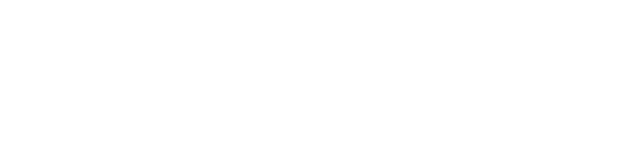
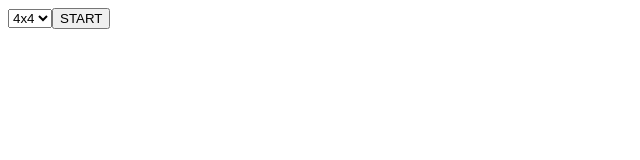
Before and after one commit to LawlessOwl/catchGame, a plain HTML site: page ui/index.html in a window 1280 px wide. Shown: the whole page, without its empty margins (0-640 px from the left). Drawn offline with Linux system fonts and the light colour scheme.

Commit message:
feat: added game mode components

```diff
--- a/state/data.js
+++ b/state/data.js
@@ -1,9 +1,9 @@
-import { GAME_STATUSES } from "./GAME_STATUSES"
+import { GAME_STATUSES } from "./GAME_STATUSES.js"
 
 const _state = {
     status: GAME_STATUSES.SETTINGS
 }
 
-const getStatus = () => {
+export const getStatus = () => {
     return _state.status
 }
--- /dev/null
+++ b/ui/Settings.component.js
@@ -0,0 +1,17 @@
+export const settings = () => {
+    const element = document.createElement('div')
+
+    const gridSizeSelectElement = document.createElement("select")
+    const gridSizeOptionElement = document.createElement("option")
+    gridSizeOptionElement.append('4x4')
+    gridSizeSelectElement.append(gridSizeOptionElement)
+
+    element.append(gridSizeSelectElement)
+
+    const startButtonElement = document.createElement('button')
+    startButtonElement.append('START')
+
+    element.append(startButtonElement)
+
+    return element
+}
--- a/ui/index.html
+++ b/ui/index.html
@@ -6,6 +6,7 @@
     <title>catchGame</title>
 </head>
 <body>
+    <div id="root"></div>
     <script type="module" src="index.js"></script>
 </body>
 </html>
--- a/ui/index.js
+++ b/ui/index.js
@@ -0,0 +1,18 @@
+import { settings } from "./Settings.component.js";
+import { getStatus } from "../state/data.js"
+import { GAME_STATUSES } from "../state/GAME_STATUSES.js";
+
+const status = getStatus()
+
+const rootElement = document.getElementById('root')
+
+switch (status) {
+    case GAME_STATUSES.SETTINGS:
+        const settingsMode = settings()
+        rootElement.append(settingsMode)
+        break;
+
+    default:
+        rootElement.append(status)
+        break;
+}
```
Also changed, not shown: ui/Game.component.js (added, +7 -0 lines), ui/Lose.component.js (added, +7 -0 lines).
